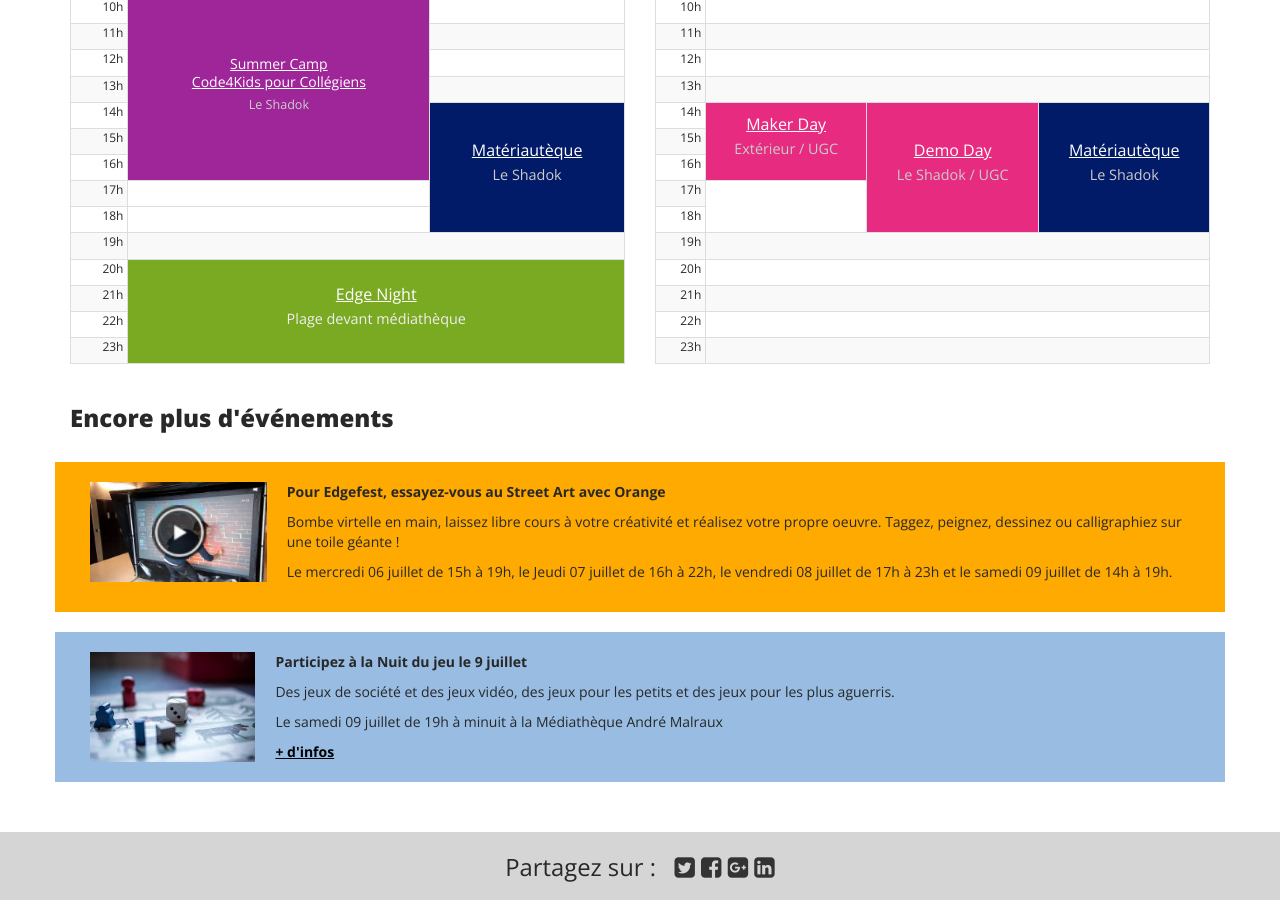
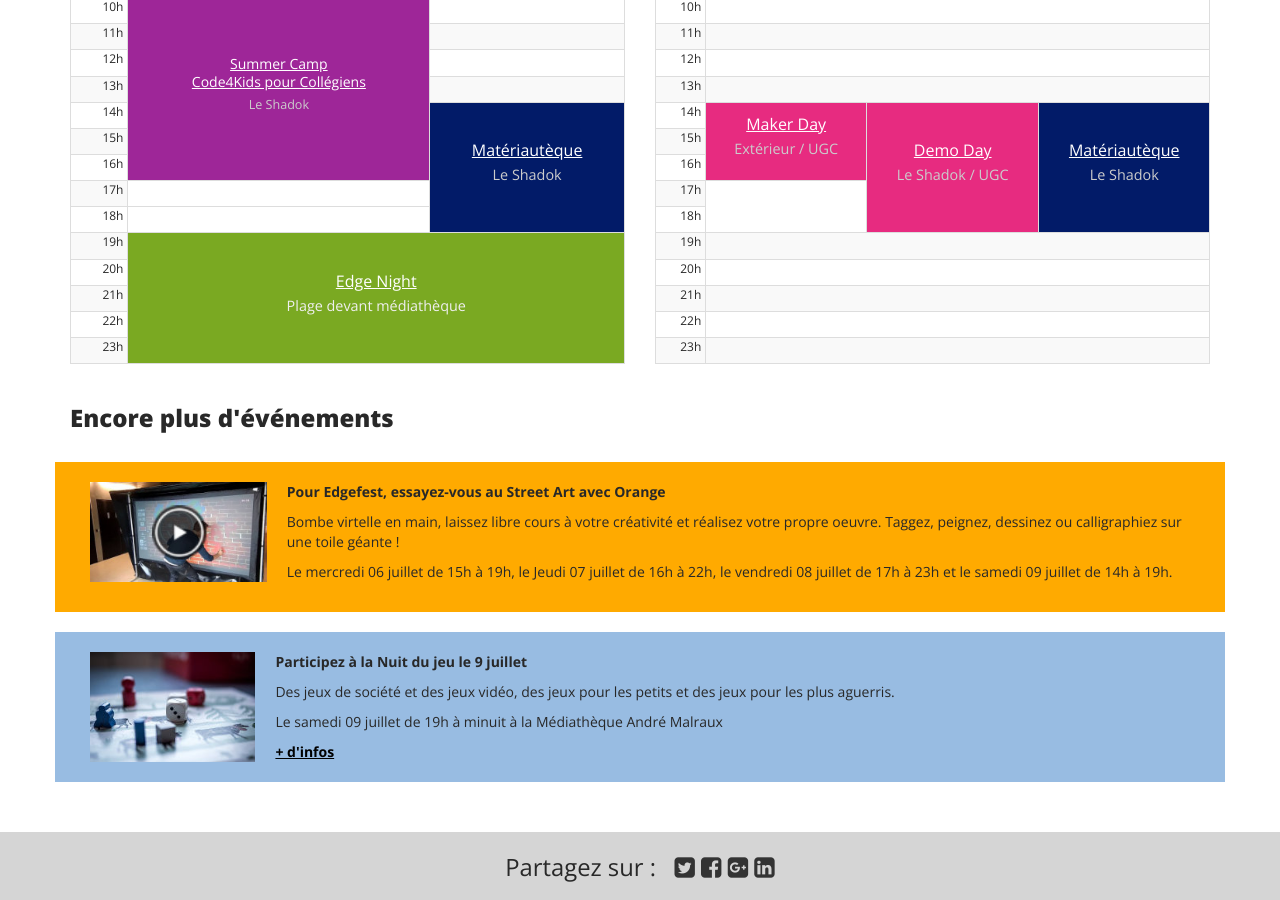
Before and after one commit to AlsaceDigitale/www.edgefest.fr-2019-temporary, a Jekyll site: the page built from index.html, in a window 1280 px wide and 900 px high, scrolled down 2460 px. Built offline with Jekyll 4.4.1, drawn with Linux system fonts in a browser that asks for light colours; nearby versions of some CDN libraries; some web fonts are replaced.

Commit message:
update edgenight

```diff
--- a/_includes/day7.html
+++ b/_includes/day7.html
@@ -51,16 +51,15 @@
       </tr>
       <tr>
         <td>19h</td>
-        <td colspan="2"></td>
-      </tr>
-      <tr>
-        <td>20h</td>
-        <td rowspan="4" colspan="2" class="withcontent edgenight">
+        <td rowspan="5" colspan="2" class="withcontent edgenight">
           <a href="/edgenight.html">
               Edge Night
           </a>
           <p class="subtitle" style="color: #efefef;">Plage devant médiathèque</p>
         </td>
+      </tr>
+      <tr>
+        <td>20h</td>
       </tr>
       <tr>
         <td>21h</td>
--- a/_includes/edgenight.html
+++ b/_includes/edgenight.html
@@ -8,7 +8,7 @@
     </div>
     <div class="row">
       <div class="col-md-7">
-        <p class="date">Date : Vendredi 8 juillet à 20h</p>
+        <p class="date">Date : Vendredi 8 juillet à 19h</p>
         <p class="venue">Lieu : Presqu'île Malraux, devant la Médiathèque</p>
         <p class="type">Événement gratuit, entrée libre. <a href="https://www.facebook.com/events/234236450295900/">Indiquez votre présence sur l'événement Facebook !</a></p>
         <p class="concept">
```
